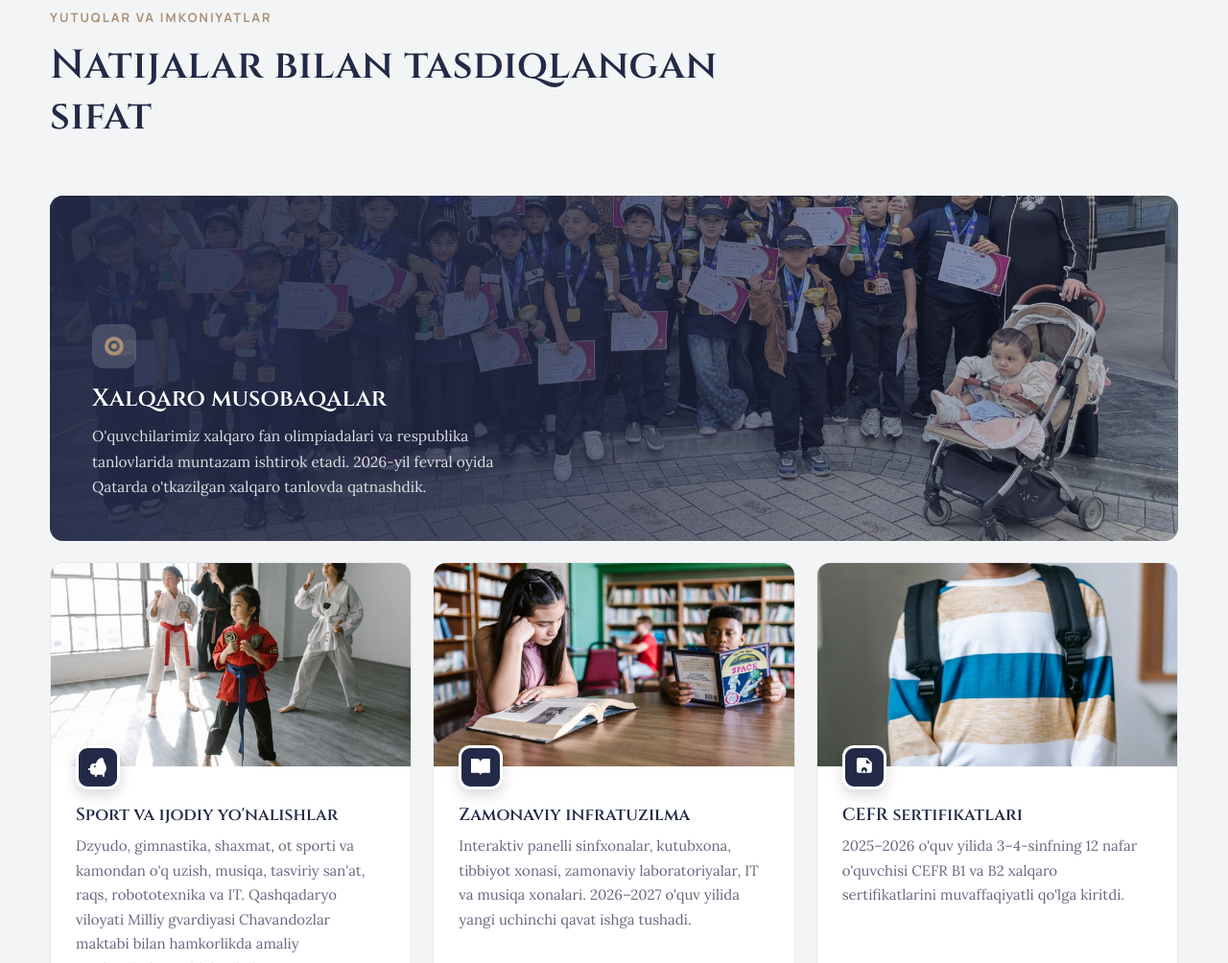
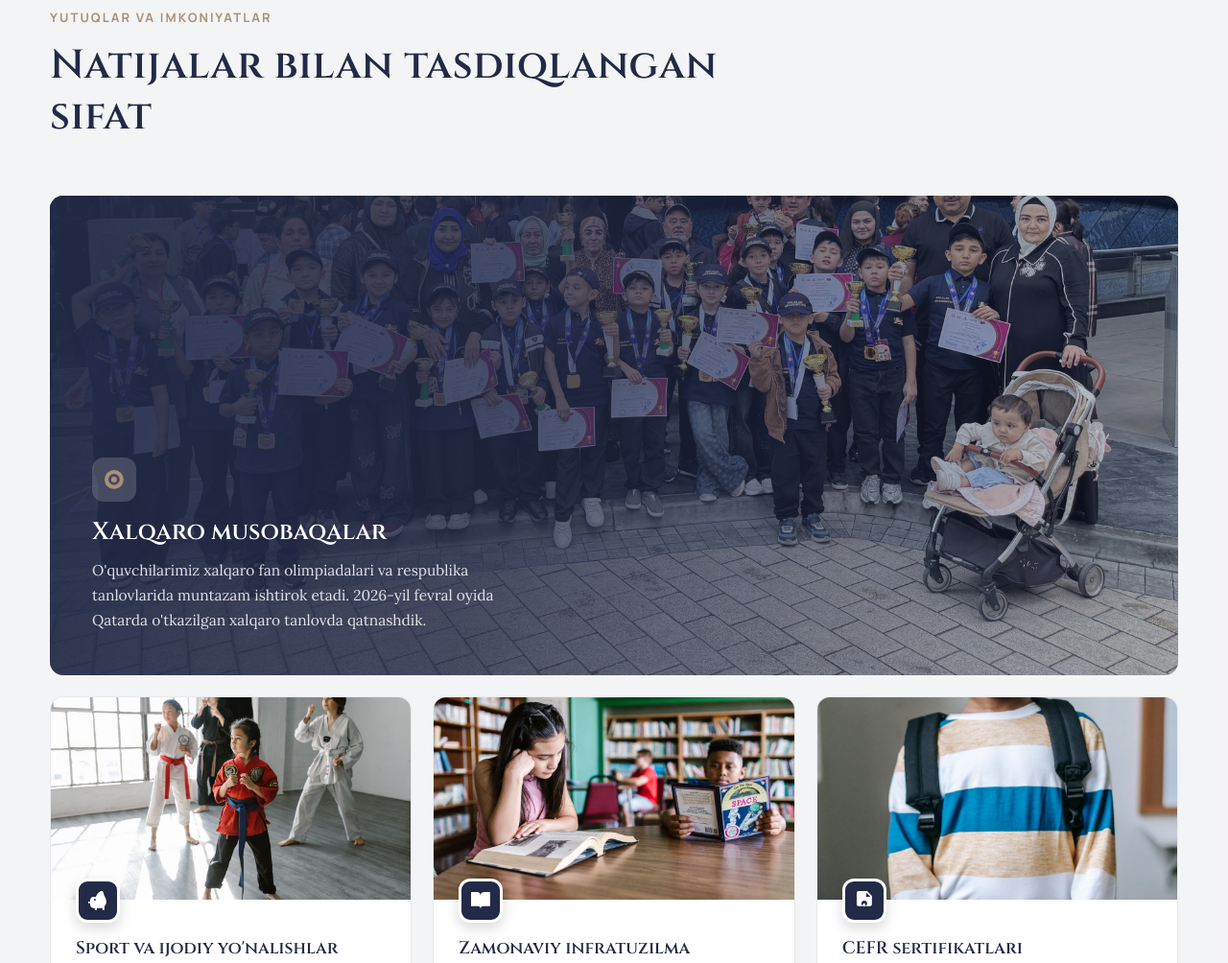
Before and after one commit to CyberRonin-23/bolalar-akademiyasi, a plain HTML site: page index.html in a window 1280 px wide. Shown: the part 4955-5959 px from the top of the page at 96% size. Drawn offline with Linux system fonts and the light colour scheme.

Commit message:
Show full spotlight photo instead of cropping with object-fit:cover

```diff
--- a/styles.css
+++ b/styles.css
@@ -466,16 +466,18 @@ h1, h2, h3, h4 {
 
 .highlights-spotlight { margin-bottom: 22px; }
 .spotlight-card {
+  /* Height comes from the photo itself (width:100%; height:auto below) so the
+     full image always shows — no object-fit:cover cropping. Overlay/content
+     sit on top via absolute positioning against this relative container. */
   position: relative; border-radius: var(--radius); overflow: hidden;
-  min-height: 360px; display: flex; align-items: flex-end;
 }
-.spotlight-photo { position: absolute; inset: 0; }
-.spotlight-photo img { width: 100%; height: 100%; object-fit: cover; display: block; }
+.spotlight-photo { width: 100%; line-height: 0; }
+.spotlight-photo img { width: 100%; height: auto; display: block; }
 .spotlight-overlay {
   position: absolute; inset: 0;
   background: linear-gradient(100deg, rgba(35,42,71,.94) 0%, rgba(35,42,71,.8) 40%, rgba(35,42,71,.2) 100%);
 }
-.spotlight-content { position: relative; z-index: 1; padding: 44px; max-width: 560px; }
+.spotlight-content { position: absolute; left: 0; bottom: 0; z-index: 1; padding: 44px; max-width: 560px; }
 .spotlight-icon { background: rgba(255,255,255,.16); color: var(--color-taupe); }
 .spotlight-content h4 { font-family: var(--font-display); font-size: 25px; color: #fff; margin-bottom: 10px; }
 .spotlight-content p { font-size: 15.5px; color: rgba(255,255,255,.85); margin: 0; }
@@ -735,7 +737,6 @@ h1, h2, h3, h4 {
   .stat-card { flex-basis: calc(50% - 12px); }
   .highlights-grid { grid-template-columns: 1fr; }
   .testimonials-grid { grid-template-columns: 1fr; }
-  .spotlight-card { min-height: 300px; }
   .spotlight-content { padding: 28px; }
   .spotlight-content h4 { font-size: 21px; }
   .footer-grid { grid-template-columns: 1fr; gap: 30px; }
```
